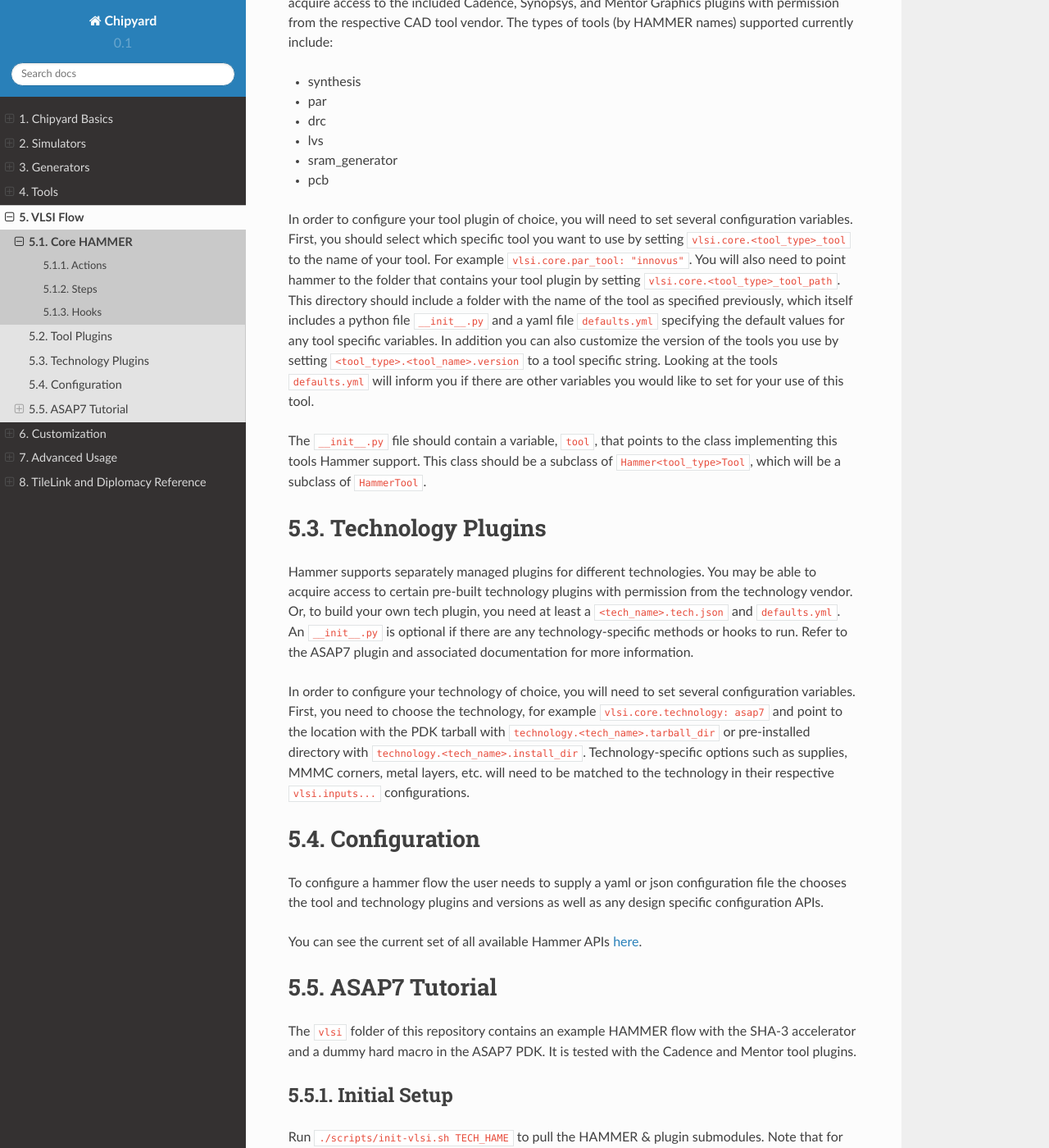
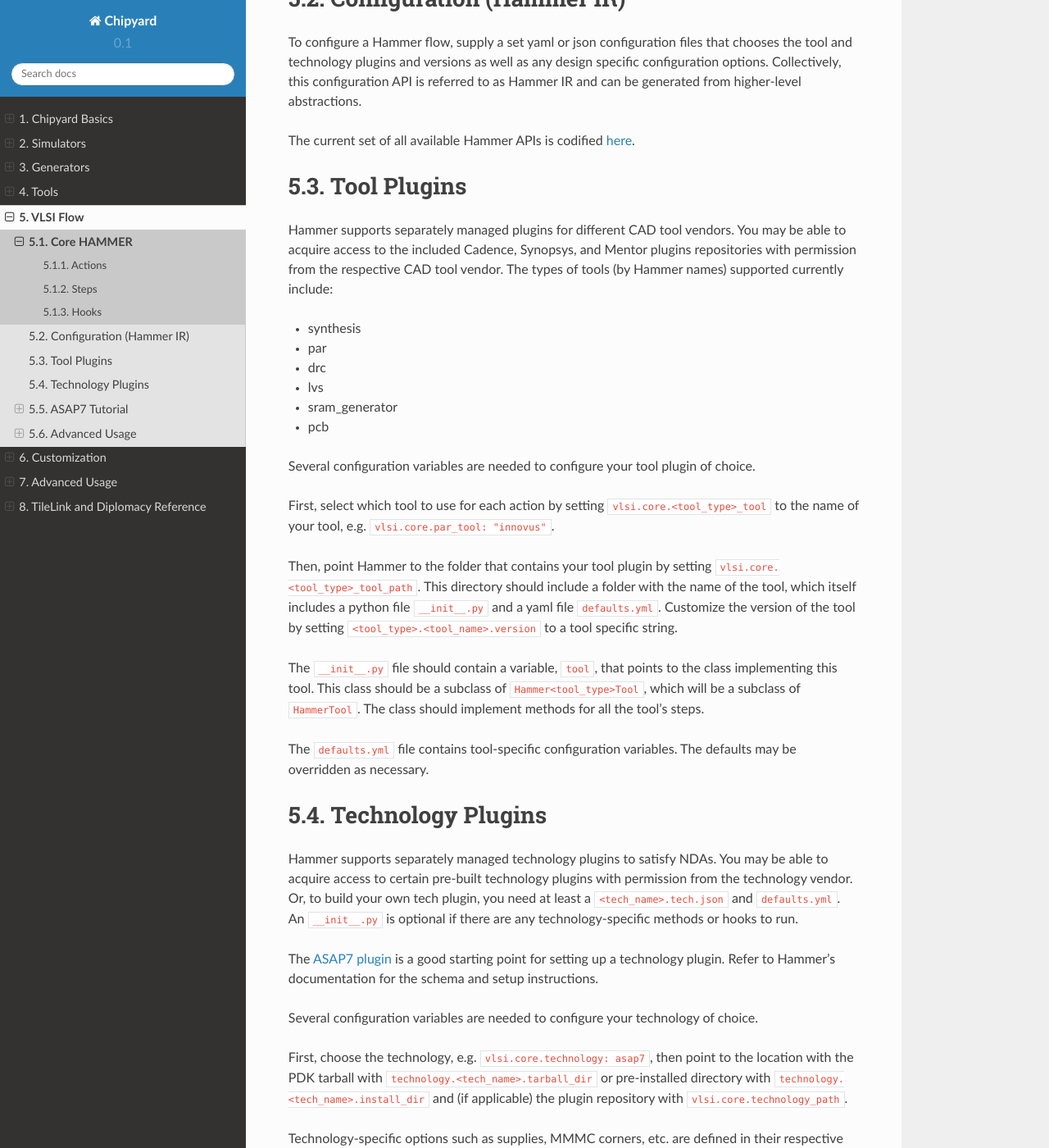
Before and after one commit to ucb-bar/chipyard, a Sphinx documentation site: the page built from docs/VLSI/HAMMER.rst, in a window 1280 px wide and 1400 px high, scrolled down 781 px. Shown: the whole window at 82% size. Built offline with Sphinx 7.4.7 and the Read the Docs theme 2.0.0, drawn with Linux system fonts in a browser that asks for light colours; some of the changed text lies outside the part shown.

Commit message:
[skip ci] docs bump for review

```diff
--- a/docs/VLSI/HAMMER.rst
+++ b/docs/VLSI/HAMMER.rst
@@ -4,7 +4,9 @@
 `HAMMER <https://github.com/ucb-bar/hammer>`__ is a physical design generator that wraps around vendor specific technologies and tools to provide a single API to create ASICs.
 HAMMER allows for reusability in ASIC design while still providing the designers leeway to make their own modifications.
 
-For more information, read the `HAMMER paper <https://people.eecs.berkeley.edu/~edwardw/pubs/hammer-woset-2018.pdf>`__ and see the `GitHub repository <https://github.com/ucb-bar/hammer>`__.
+For more information, read the `HAMMER paper <https://people.eecs.berkeley.edu/~edwardw/pubs/hammer-woset-2018.pdf>`__ and see the `GitHub repository <https://github.com/ucb-bar/hammer>`__ and associated documentation.
+
+Hammer implements a VLSI flow using the following high-level constructs:
 
 Actions
 -------
@@ -21,11 +23,18 @@
 
 Hooks are modifications to steps or actions that are programmatically defined in a Hammer configuration.
 
+Configuration (Hammer IR)
+=========================
+
+To configure a Hammer flow, supply a set yaml or json configuration files that chooses the tool and technology plugins and versions as well as any design specific configuration options. Collectively, this configuration API is referred to as Hammer IR and can be generated from higher-level abstractions.
+
+The current set of all available Hammer APIs is codified `here <https://github.com/ucb-bar/hammer/blob/master/src/hammer-vlsi/defaults.yml>`__.
+
 Tool Plugins
 ============
 
-Hammer supports separately managed plugins for different CAD tool vendors. You may be able to acquire access to the included Cadence, Synopsys, and Mentor Graphics plugins with permission from the respective CAD tool vendor.
-The types of tools (by HAMMER names) supported currently include:
+Hammer supports separately managed plugins for different CAD tool vendors. You may be able to acquire access to the included Cadence, Synopsys, and Mentor plugins repositories with permission from the respective CAD tool vendor.
+The types of tools (by Hammer names) supported currently include:
 
 * synthesis
 * par
@@ -34,46 +43,103 @@
 * sram_generator
 * pcb
 
-In order to configure your tool plugin of choice, you will need to set several configuration variables.
-First, you should select which specific tool you want to use by setting ``vlsi.core.<tool_type>_tool`` to the name of your tool.
-For example ``vlsi.core.par_tool: "innovus"``.
-You will also need to point hammer to the folder that contains your tool plugin by setting ``vlsi.core.<tool_type>_tool_path``.
-This directory should include a folder with the name of the tool as specified previously, which itself includes a python file ``__init__.py`` and a yaml file ``defaults.yml`` specifying the default values for any tool specific variables.
-In addition you can also customize the version of the tools you use by setting ``<tool_type>.<tool_name>.version`` to a tool specific string.
-Looking at the tools ``defaults.yml`` will inform you if there are other variables you would like to set for your use of this tool.
+Several configuration variables are needed to configure your tool plugin of choice.
 
-The ``__init__.py`` file should contain a variable, ``tool``, that points to the class implementing this tools Hammer support.
-This class should be a subclass of ``Hammer<tool_type>Tool``, which will be a subclass of ``HammerTool``.
+First, select which tool to use for each action by setting ``vlsi.core.<tool_type>_tool`` to the name of your tool, e.g. ``vlsi.core.par_tool: "innovus"``.
+
+Then, point Hammer to the folder that contains your tool plugin by setting ``vlsi.core.<tool_type>_tool_path``.
+This directory should include a folder with the name of the tool, which itself includes a python file ``__init__.py`` and a yaml file ``defaults.yml``. Customize the version of the tool by setting ``<tool_type>.<tool_name>.version`` to a tool specific string.
+
+The ``__init__.py`` file should contain a variable, ``tool``, that points to the class implementing this tool.
+This class should be a subclass of ``Hammer<tool_type>Tool``, which will be a subclass of ``HammerTool``. The class should implement methods for all the tool's steps.
+
+The ``defaults.yml`` file contains tool-specific configuration variables. The defaults may be overridden as necessary.
 
 Technology Plugins
 ==================
 
-Hammer supports separately managed plugins for different technologies. You may be able to acquire access to certain pre-built technology plugins with permission from the technology vendor. Or, to build your own tech plugin, you need at least a ``<tech_name>.tech.json`` and ``defaults.yml``. An ``__init__.py`` is optional if there are any technology-specific methods or hooks to run. Refer to the ASAP7 plugin and associated documentation for more information.
+Hammer supports separately managed technology plugins to satisfy NDAs. You may be able to acquire access to certain pre-built technology plugins with permission from the technology vendor. Or, to build your own tech plugin, you need at least a ``<tech_name>.tech.json`` and ``defaults.yml``. An ``__init__.py`` is optional if there are any technology-specific methods or hooks to run.
 
-In order to configure your technology of choice, you will need to set several configuration variables.
-First, you need to choose the technology, for example ``vlsi.core.technology: asap7`` and point to the location with the PDK tarball with ``technology.<tech_name>.tarball_dir`` or pre-installed directory with ``technology.<tech_name>.install_dir``.
-Technology-specific options such as supplies, MMMC corners, metal layers, etc. will need to be matched to the technology in their respective ``vlsi.inputs...`` configurations.
+The `ASAP7 plugin <https://github.com/ucb-bar/hammer/tree/master/src/hammer-vlsi/technology/asap7>`__ is a good starting point for setting up a technology plugin. Refer to Hammer's documentation for the schema and setup instructions.
 
-Configuration
-=============
+Several configuration variables are needed to configure your technology of choice.
 
-To configure a hammer flow the user needs to supply a yaml or json configuration file the chooses the tool and technology plugins and versions as well as any design specific configuration APIs.
+First, choose the technology, e.g. ``vlsi.core.technology: asap7``, then point to the location with the PDK tarball with ``technology.<tech_name>.tarball_dir`` or pre-installed directory with ``technology.<tech_name>.install_dir`` and (if applicable) the plugin repository with ``vlsi.core.technology_path``.
 
-You can see the current set of all available Hammer APIs `here <https://github.com/ucb-bar/hammer/blob/master/src/hammer-vlsi/defaults.yml>`__.
+Technology-specific options such as supplies, MMMC corners, etc. are defined in their respective ``vlsi.inputs...`` configurations. Options for the most common use case are already defined in the technology's ``defaults.yml`` and can be overridden by the user.
 
 ASAP7 Tutorial
 ==============
-The ``vlsi`` folder of this repository contains an example HAMMER flow with the SHA-3 accelerator and a dummy hard macro in the ASAP7 PDK. It is tested with the Cadence and Mentor tool plugins.
+The ``vlsi`` folder of this repository contains an example HAMMER flow with the SHA-3 accelerator and a dummy hard macro in the ASAP7 PDK. It is intended for use with the Cadence and Mentor tool plugins.
+
+Project Structure
+-----------------
+
+This example gives a suggested file structure and build system. The ``vlsi/`` folder will eventually contain the following files and folders:
+
+* Makefile
+
+  * Integration of Hammer's build system into Chipyard and abstracts away some Hammer commands.
+
+* build
+
+  * Hammer output directory. Can be changed with the ``OBJ_DIR`` variable.
+  * Will contain subdirectories such as ``syn-rundir`` and ``par-rundir`` and the ``inputs.yml`` denoting the top module and input Verilog files.
+
+* bwrc-env.yml
+
+  * An example of tool environment configuration for BWRC affiliates. Replace as necessary for your environment.
+
+* example-vlsi
+
+  * Entry point to Hammer. Contains example placeholders for hooks.
+
+* example.v
+
+  * Verilog wrapper around the accelerator and dummy hard macro.
+
+* example.yml
+
+  * Hammer IR for this tutorial.
+
+* extra_libraries
+
+  * Contains collateral for the dummy hard macro.
+
+* generated-src
+
+  * All of the elaborated Chisel and FIRRTL.
+
+* hammer, hammer-<vendor>-plugins, hammer-<tech>-plugin
+
+  * Core, tool, tech repositories.
+
+Prerequisites
+-------------
+
+* Python 3.4+
+* numpy and gdspy packages
+* Genus, Innovus, and Calibre licenses
+* For ASAP7 specifically:
+
+  * Download the `ASAP7 PDK <http://asap.asu.edu/asap/>`__ tarball and do not extract it
+  * If you have additional ASAP7 hard macros, their LEF & GDS need to be 4x upscaled @ 4000 DBU precision
 
 Initial Setup
 -------------
-Run ``./scripts/init-vlsi.sh TECH_HAME`` to pull the HAMMER & plugin submodules. Note that for technologies other than ASAP7, the tech submodule must be added in the ``vlsi`` folder first.
+In the Chipyard root, run:
 
-An example of tool environment configuration for BWRC affiliates is given in ``bwrc-env.yml``. Replace paths as necessary for your build environment.
+.. code-block:: shell
 
-Pull the HAMMER environment into the shell:
+    ``./scripts/init-vlsi.sh asap7``
 
-::
+to pull the HAMMER & plugin submodules. Note that for technologies other than ``asap7``, the tech submodule must be added in the ``vlsi`` folder first.
+
+Pull the Hammer environment into the shell:
+
+.. code-block:: shell
+
+    cd vlsi
     export HAMMER_HOME=$PWD/hammer
     source $HAMMER_HOME/sourceme.sh
 
@@ -81,42 +147,87 @@
 -------------------
 To elaborate the Sha3RocketConfig (Rocketchip w/ the accelerator) and set up all prerequisites for the build system to push just the accelerator + hard macro through the flow:
 
-::
-    export MACROCOMPILER_MODE=' --mode synflops'
+.. code-block:: shell
+
+    export MACROCOMPILER_MODE='--mode synflops'
     export CONFIG=Sha3RocketConfig
     export VLSI_TOP=Sha3AccelwBB
     make buildfile
 
-Note that because the ASAP7 process does not yet have a memory compiler, synflops are elaborated instead.
+Note that because the ASAP7 process does not yet have a memory compiler, flip-flop arrays are used instead.
+
+For the curious, Hammer generates a set of Make targets in ``build/hammer.d``. ``make buildfile`` needs to be re-run if Make variables are changed.
 
 Running the VLSI Flow
 ---------------------
-The configuration for this example is contained in ``example.yml`` and the entry script with placeholders for hooks is contained in ``example-vlsi``. Before continuing, ensure you have the `ASAP7 PDK <http://asap.asu.edu/asap/>`__ tarball downloaded (but not extracted) and point the ``technology.asap7.tarball_dir`` to the tarball directory.
 
-To synthesize, type ``make syn``.
+example-vlsi
+^^^^^^^^^^^^
+This is the entry script with placeholders for hooks. In the ``ExampleDriver`` class, a list of hooks is passed in the ``get_extra_par_hooks``. Hooks are additional snippets of python and TCL (via ``x.append()``) to extend the Hammer APIs. Hooks can be inserted using the ``make_pre/post/replacement_hook`` methods.
 
-Post-synthesis results are in ``build/syn-rundir``. Raw QoR data is available at ``build/syn-rundir/reports``, and methods to extract this information for design space exploration are a WIP.
+example.yml
+^^^^^^^^^^^
+This contains the Hammer configuration for this example project. Example clock constraints, power straps definitions, placement constraints, and pin constraints are given. Additional configuration for the extra libraries and tools are at the bottom.
 
-To place and route, type ``make par``.
+First, set ``technology.asap7.tarball_dir`` to where you downloaded the ASAP7 PDK.
 
-If successful, the resulting chip can be opened via ``./build/par-rundir/generated-scripts/open_chip``.
+Synthesis
+^^^^^^^^^
+.. code-block:: shell
 
-Intermediate database are written in ``build/par-rundir`` between each step of the ``par`` action, and can be restored in an interactive Innovus session as desired for debugging purposes. Compressed timing reports are found in ``build/par-rundir/timingReports``.
+    ``make syn``
 
-To run DRC & LVS, and view the results:
+Post-synthesis logs and collateral are in ``build/syn-rundir``. The Raw QoR data is available at ``build/syn-rundir/reports``, and methods to extract this information for design space exploration are a WIP.
 
-::
+Place-and-Route
+^^^^^^^^^^^^^^^
+.. code-block:: shell
+
+    ``make par``
+
+After completion, the final database can be opened in an interactive Innovus session via ``./build/par-rundir/generated-scripts/open_chip``.
+
+Intermediate database are written in ``build/par-rundir`` between each step of the ``par`` action, and can be restored in an interactive Innovus session as desired for debugging purposes.
+
+Timing reports are found in ``build/par-rundir/timingReports``. They are gzipped text files.
+
+DRC & LVS
+^^^^^^^^^
+To run DRC & LVS, and view the results in Calibre:
+
+.. code-block:: shell
+
     make drc
     ./build/drc-rundir/generated-scripts/view-drc
     make lvs
     ./build/lvs-rundir/generated-scripts/view-lvs
 
-Some DRC errors are expected from this PDK, as explained in the `ASAP7 plugin readme <https://github.com/ucb-bar/hammer/tree/master/src/hammer-vlsi/technology/asap7>`__
+Some DRC errors are expected from this PDK, as explained in the `ASAP7 plugin readme <https://github.com/ucb-bar/hammer/tree/master/src/hammer-vlsi/technology/asap7>`__.
+
+Advanced Usage
+==============
 
 Alternative RTL Flows
 ---------------------
-The Make-based build system provided supports using HAMMER without using RTL generated by Chipyard. To push a custom verilog module through, one only needs to export the following environment variables before ``make buildfile``.
+The Make-based build system provided supports using Hammer without using RTL generated by Chipyard. To push a custom verilog module through, one only needs to export the following environment variables before ``make buildfile``.
 
-::
+.. code-block:: shell
+
     export CUSTOM_VLOG=<your verilog files>
     export VLSI_TOP=<your top module>
+
+Manual Step Execution & Dependency Tracking
+-------------------------------------------
+It is invariably necessary to debug certain steps of the flow, e.g. if the power strap settings need to be updated. The underlying Hammer commands support options such as ``--to_step``, ``--from_step``, and ``--only_step``. These allow you to control which steps of a particular action are executed.
+
+Make's dependency tracking can sometimes result in re-starting the entire flow when the user only wants to re-run a certain action. Hammer's build system has "redo" targets such as ``redo-syn`` and ``redo-par``.
+
+Say you need to update some power straps settings in ``example.yml`` and want to try out the new settings:
+
+.. code-block:: shell
+
+   make redo-par HAMMER_REDO_ARGS='-p example.yml --only_step power_straps'
+
+Simulation
+----------
+With the Synopsys plugin, RTL and gate-level simulation is supported using VCS. While this example does not implement any simulation, refer to Hammer's documentation for how to set it up for your design.
```
Also changed, not shown: 5 other files.
